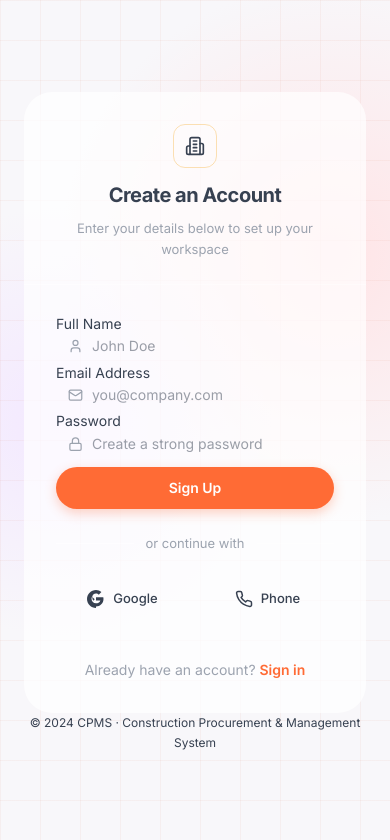
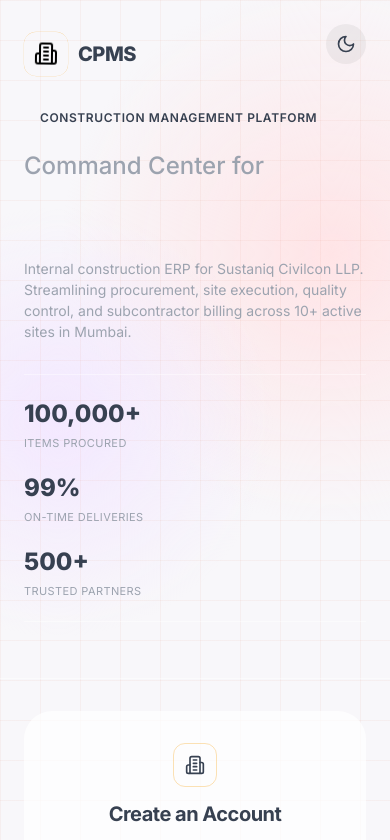
Before and after one commit to vijayyh/CPMS, a Next.js app in the folder cpms/: page /signup in a window 390 px wide. Shown: the top 840 px of the page. Built offline with nearby package versions, Linux system fonts and the light colour scheme.

Commit message:
fix: adjust auth layout typography and mobile responsiveness

```diff
--- a/cpms/src/app/(auth)/auth.css
+++ b/cpms/src/app/(auth)/auth.css
@@ -263,8 +263,23 @@
         }
 
         @media (max-width: 900px) {
-          .login-left { display: none; }
-          .login-right { width: 100%; padding: 24px; }
+          .login-shell { flex-direction: column; overflow-y: auto; }
+          .login-left {
+            border-right: none;
+            border-bottom: 1px solid var(--bg-border);
+            padding: 32px 24px;
+            flex: none;
+            gap: 32px;
+          }
+          .login-right {
+            width: 100%;
+            padding: 32px 24px;
+            display: flex;
+            align-items: flex-start;
+          }
+          .login-hero-title { font-size: 40px !important; }
+          .login-stats { flex-direction: column; gap: 16px; }
+          .login-modules { display: none; }
         }
 
         /* Social Buttons */
--- a/cpms/src/app/(auth)/login/page.tsx
+++ b/cpms/src/app/(auth)/login/page.tsx
@@ -59,27 +59,25 @@ export default function LoginPage() {
 
   return (
     <div className="login-shell">
+      <button
+        onClick={toggleTheme}
+        className="btn-icon theme-toggle"
+        title="Toggle Theme"
+        style={{ position: 'absolute', top: '24px', right: '24px', zIndex: 100, background: 'rgba(128,128,128,0.1)', border: 'none', color: 'var(--text-primary)', padding: '10px', borderRadius: '50%', cursor: 'pointer', display: 'flex' }}
+      >
+        {isDark ? <Sun size={20} /> : <Moon size={20} />}
+      </button>
+
       {/* Animated background grid */}
       <div className="login-bg-grid" />
 
       {/* Left panel */}
       <div className="login-left">
-        <div className="login-brand" style={{ display: 'flex', justifyContent: 'space-between', alignItems: 'center' }}>
-          <div style={{ display: 'flex', alignItems: 'center', gap: '12px' }}>
-            <div className="login-logo">
-              <Building2 size={24} />
-            </div>
-            <span className="login-brand-name">CPMS</span>
+        <div className="login-brand">
+          <div className="login-logo">
+            <Building2 size={24} />
           </div>
-
-          <button
-            onClick={toggleTheme}
-            className="btn-icon theme-toggle"
-            title="Toggle Theme"
-            style={{ background: 'rgba(255,255,255,0.1)', border: 'none', color: 'inherit', padding: '8px', borderRadius: '50%', cursor: 'pointer', display: 'flex' }}
-          >
-            {isDark ? <Sun size={18} /> : <Moon size={18} />}
-          </button>
+          <span className="login-brand-name">CPMS</span>
         </div>
 
         <div className="login-hero">
@@ -87,13 +85,14 @@ export default function LoginPage() {
             <div className="dot-active" style={{ width: 8, height: 8 }} />
             Construction Management Platform
           </div>
-          <h1 className="login-hero-title">
+          <div className="login-hero-pretitle" style={{ fontSize: '24px', fontWeight: 500, color: 'var(--text-muted)', marginBottom: '-12px' }}>
             Command Center for
-            <br />
+          </div>
+          <h1 className="login-hero-title" style={{ fontSize: '56px', lineHeight: '1.1' }}>
             <span className="login-hero-accent">Sustaniq Civilcon.</span>
           </h1>
-          <p className="login-hero-desc" style={{ fontSize: '15px', lineHeight: '1.6' }}>
-            CPMS is an internal web-based construction management platform for Sustaniq Civilcon LLP and associated entities. It covers the complete project lifecycle: scope definition, procurement, site execution, quality control, labour management, subcontractor billing, and management reporting — across 10+ simultaneous construction sites in Mumbai.
+          <p className="login-hero-desc" style={{ fontSize: '14px', lineHeight: '1.5', maxWidth: '420px' }}>
+            Internal construction ERP for Sustaniq Civilcon LLP. Streamlining procurement, site execution, quality control, and subcontractor billing across 10+ active sites in Mumbai.
           </p>
         </div>
 
--- a/cpms/src/app/(auth)/signup/page.tsx
+++ b/cpms/src/app/(auth)/signup/page.tsx
@@ -70,27 +70,25 @@ export default function SignupPage() {
 
   return (
     <div className="login-shell">
+      <button
+        onClick={toggleTheme}
+        className="btn-icon theme-toggle"
+        title="Toggle Theme"
+        style={{ position: 'absolute', top: '24px', right: '24px', zIndex: 100, background: 'rgba(128,128,128,0.1)', border: 'none', color: 'var(--text-primary)', padding: '10px', borderRadius: '50%', cursor: 'pointer', display: 'flex' }}
+      >
+        {isDark ? <Sun size={20} /> : <Moon size={20} />}
+      </button>
+
       {/* Animated background grid */}
       <div className="login-bg-grid" />
 
       {/* Left panel */}
       <div className="login-left">
-        <div className="login-brand" style={{ display: 'flex', justifyContent: 'space-between', alignItems: 'center' }}>
-          <div style={{ display: 'flex', alignItems: 'center', gap: '12px' }}>
-            <div className="login-logo">
-              <Building2 size={24} />
-            </div>
-            <span className="login-brand-name">CPMS</span>
+        <div className="login-brand">
+          <div className="login-logo">
+            <Building2 size={24} />
           </div>
-
-          <button
-            onClick={toggleTheme}
-            className="btn-icon theme-toggle"
-            title="Toggle Theme"
-            style={{ background: 'rgba(255,255,255,0.1)', border: 'none', color: 'inherit', padding: '8px', borderRadius: '50%', cursor: 'pointer', display: 'flex' }}
-          >
-            {isDark ? <Sun size={18} /> : <Moon size={18} />}
-          </button>
+          <span className="login-brand-name">CPMS</span>
         </div>
 
         <div className="login-hero">
@@ -98,13 +96,14 @@ export default function SignupPage() {
             <div className="dot-active" style={{ width: 8, height: 8 }} />
             Construction Management Platform
           </div>
-          <h1 className="login-hero-title">
-            Start Building
-            <br />
-            <span className="login-hero-accent">With Sustaniq.</span>
+          <div className="login-hero-pretitle" style={{ fontSize: '24px', fontWeight: 500, color: 'var(--text-muted)', marginBottom: '-12px' }}>
+            Command Center for
+          </div>
+          <h1 className="login-hero-title" style={{ fontSize: '56px', lineHeight: '1.1' }}>
+            <span className="login-hero-accent">Sustaniq Civilcon.</span>
           </h1>
-          <p className="login-hero-desc" style={{ fontSize: '15px', lineHeight: '1.6' }}>
-            CPMS is an internal web-based construction management platform for Sustaniq Civilcon LLP and associated entities. It covers the complete project lifecycle: scope definition, procurement, site execution, quality control, labour management, subcontractor billing, and management reporting — across 10+ simultaneous construction sites in Mumbai.
+          <p className="login-hero-desc" style={{ fontSize: '14px', lineHeight: '1.5', maxWidth: '420px' }}>
+            Internal construction ERP for Sustaniq Civilcon LLP. Streamlining procurement, site execution, quality control, and subcontractor billing across 10+ active sites in Mumbai.
           </p>
         </div>
 
```
